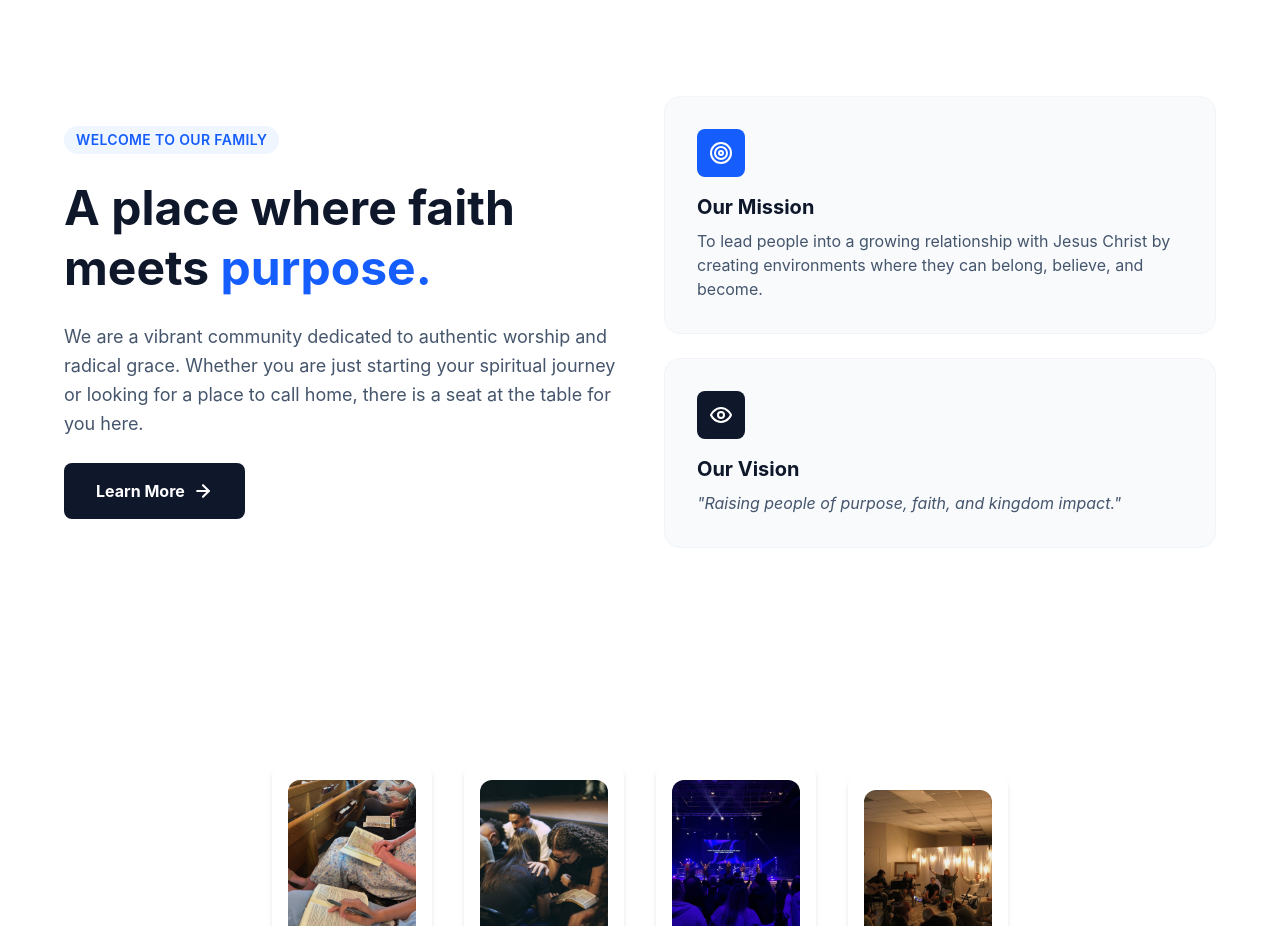
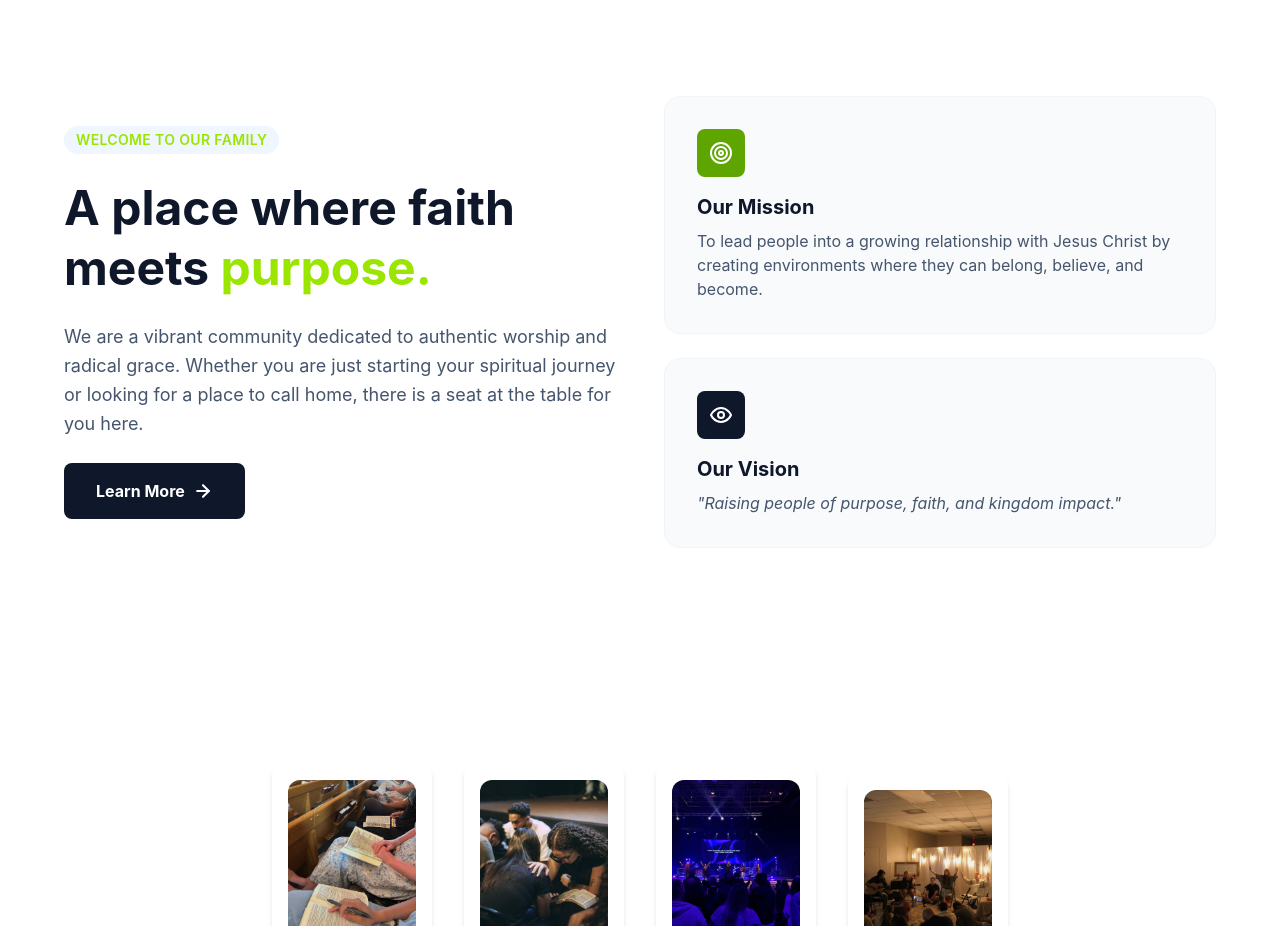
Before and after one commit to neducod/church-website, a React (Vite) app in the folder church-website/: page / in a window 1280 px wide. Shown: the part 800-1726 px from the top of the page. Built offline with nearby package versions, Linux system fonts and the light colour scheme.

Commit message:
pushing my code so I can get them back if there's any error with this new feature I am trying out

```diff
--- a/church-website/src/components/home/About.jsx
+++ b/church-website/src/components/home/About.jsx
@@ -7,11 +7,11 @@ const AboutPreview = () => {
 
         {/* Left Side: Introduction */}
         <div className="space-y-6">
-          <div className="inline-block px-3 py-1 rounded-full bg-blue-50 text-blue-600 font-semibold text-sm uppercase tracking-wide">
+          <div className="inline-block px-3 py-1 rounded-full bg-blue-50 text-lime-400 font-semibold text-sm uppercase tracking-wide">
             Welcome to Our Family
           </div>
           <h2 className="text-4xl md:text-5xl font-bold text-slate-900 leading-tight">
-            A place where faith meets <span className="text-blue-600">purpose.</span>
+            A place where faith meets <span className="text-lime-400">purpose.</span>
           </h2>
           <p className="text-lg text-slate-600 leading-relaxed">
             We are a vibrant community dedicated to authentic worship and radical grace.
@@ -44,7 +44,7 @@ const AboutPreview = () => {
         <div className="grid grid-cols-1 gap-6">
           {/* Mission Card */}
           <div className="p-8 rounded-2xl border border-slate-100 bg-slate-50 hover:shadow-xl transition-shadow duration-300">
-            <div className="w-12 h-12 bg-blue-600 rounded-lg flex items-center justify-center mb-4 text-white">
+            <div className="w-12 h-12 bg-lime-600 rounded-lg flex items-center justify-center mb-4 text-white">
               {/* Inline SVG Target */}
               <svg
                 xmlns="http://www.w3.org/2000/svg"
--- a/church-website/src/components/home/Sermons.jsx
+++ b/church-website/src/components/home/Sermons.jsx
@@ -73,5 +73,5 @@ function Ministry(){
         </>
     )
 }
-//*939*33#  //
+//*939*33# {/* A SWIPER FEATURE WOULD BE FIRE HERE */} //
 export default Ministry
```
